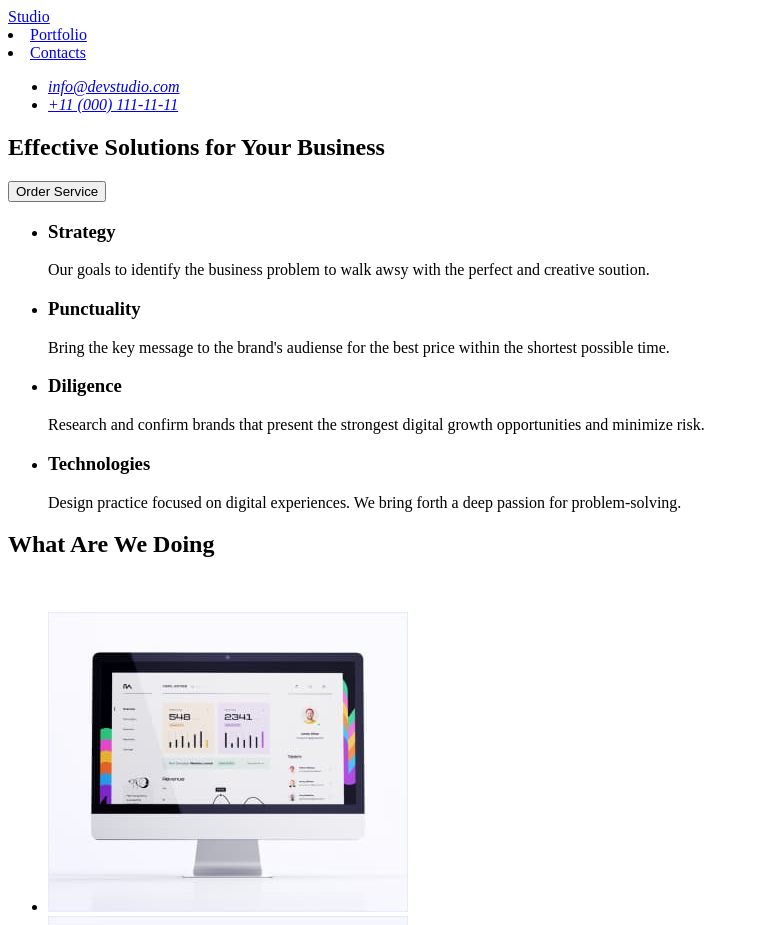
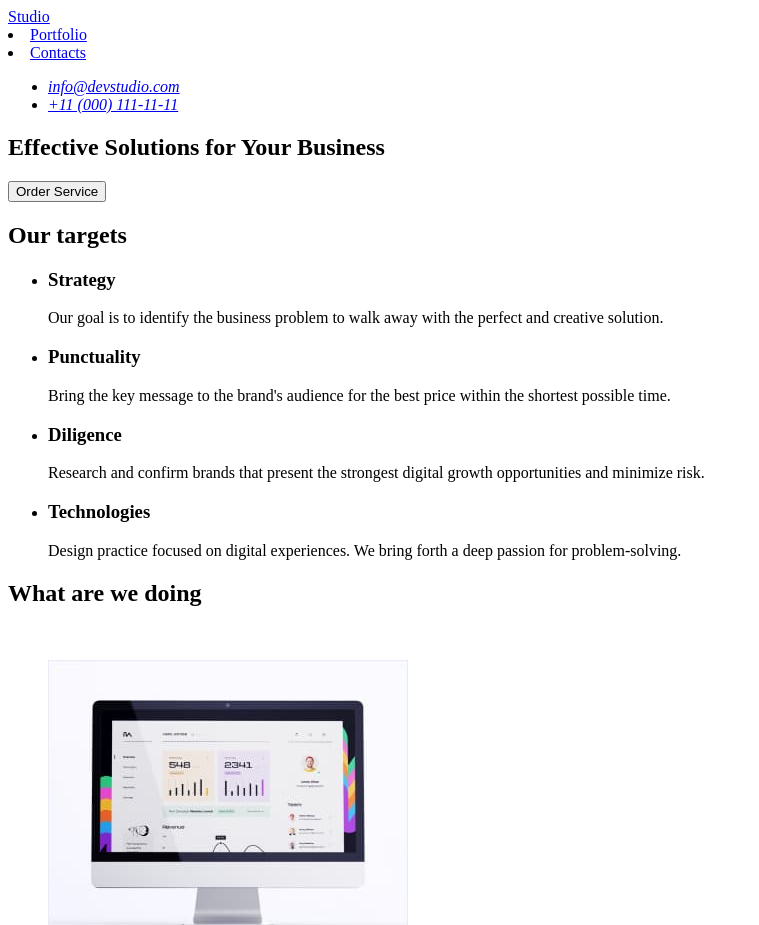
Before and after one commit to seller07k/goit--homework-01, a plain HTML site: page index.html in a window 1280 px wide. Shown: the top 925 px of the page, without its empty margins (0-759 px from the left). Drawn offline with Linux system fonts and the light colour scheme.

Commit message:
Update index.html

```diff
--- a/index.html
+++ b/index.html
@@ -39,19 +39,20 @@
         <button type="button">Order Service</button>
     </section>
     <section>
+        <h2>Our targets</h2>
         <ul>
             <li>
                 <h3>Strategy</h3>
                 <p>
-                    Our goals to identify the business problem to walk awsy with the perfect
-                     and creative soution.
+                    Our goal is to identify the business problem to walk away with the
+                     perfect and creative solution.
                 </p>
             </li>
             <li>
                 <h3>Punctuality</h3>
                 <p>
-                    Bring the key message to the brand's audiense for the best price within
-                    the shortest possible time.
+                    Bring the key message to the brand's audience for the best price within
+                     the shortest possible time.
                 </p>
             </li>
             <li>
@@ -71,7 +72,7 @@
         </ul>
     </section>
     <section>
-        <h2>What Are We Doing</h2><br>
+        <h2>What are we doing</h2><br>
         <ul>
             <li>
                 <img src="./images/img1.jpg" alt="monitor with graph"
@@ -123,7 +124,7 @@
                 <img src="./images/img2.jpg" alt="Deniel Wilson, UI
                  Designer" width="264"
                     height="260" />
-                <h3>Deniel Wilson</h3>
+                <h3>Daniel Wilson</h3>
                 <p>
                     UI Designer
                 </p>
```
